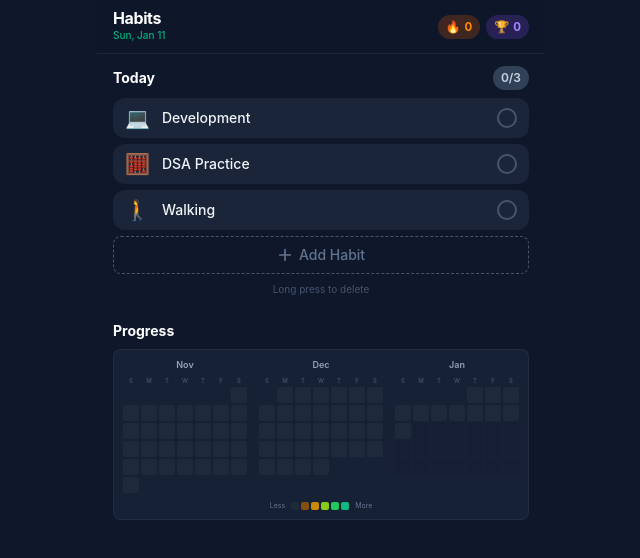
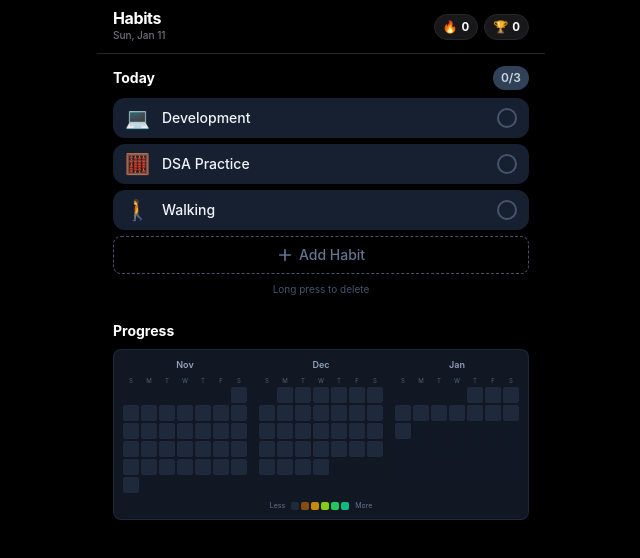
Before and after one commit to amaannn08/HabitTracker, a React (Vite) app: page / in a window 1280 px wide. Shown: the top 558 px of the page, without its empty margins (319-959 px from the left). Built offline with nearby package versions, Linux system fonts and the light colour scheme.

Commit message:
UI refinements and fixes

```diff
--- a/src/App.tsx
+++ b/src/App.tsx
@@ -18,9 +18,9 @@ function App() {
   } = useHabitData();
 
   return (
-    <div className="bg-slate-900 max-w-md mx-auto">
+    <div className="min-h-screen bg-black max-w-md mx-auto">
       <Header date={today} currentStreak={currentStreak} longestStreak={longestStreak} />
-      <main className="pb-2">
+      <main className="pb-6">
         <HabitList
           habits={habits}
           isHabitCompleted={isHabitCompleted}
--- a/src/components/Header/Header.tsx
+++ b/src/components/Header/Header.tsx
@@ -13,25 +13,25 @@ export function Header({ date, currentStreak, longestStreak }: HeaderProps) {
   });
 
   return (
-    <header className="py-2.5 px-4 border-b border-slate-700/40 bg-slate-900/95 backdrop-blur-sm sticky top-0 z-10">
+    <header className="py-2.5 px-4 border-b border-zinc-800 bg-black/95 backdrop-blur-sm sticky top-0 z-10">
       <div className="flex items-center justify-between">
         {/* Left: Title and Date */}
         <div>
           <h1 className="text-base font-bold text-white tracking-tight leading-none">
             Habits
           </h1>
-          <p className="text-[10px] text-emerald-400/80 font-medium mt-0.5">{formattedDate}</p>
+          <p className="text-[10px] text-zinc-500 font-medium mt-0.5">{formattedDate}</p>
         </div>
 
         {/* Right: Streaks - inline pills */}
         <div className="flex gap-1.5">
-          <div className="flex items-center gap-1 bg-orange-500/20 px-2 py-1 rounded-full">
+          <div className="flex items-center gap-1 bg-zinc-900 border border-zinc-800 px-2 py-1 rounded-full">
             <span className="text-xs">🔥</span>
-            <span className="text-xs font-bold text-orange-400 tabular-nums">{currentStreak}</span>
+            <span className="text-xs font-bold text-white tabular-nums">{currentStreak}</span>
           </div>
-          <div className="flex items-center gap-1 bg-violet-500/20 px-2 py-1 rounded-full">
+          <div className="flex items-center gap-1 bg-zinc-900 border border-zinc-800 px-2 py-1 rounded-full">
             <span className="text-xs">🏆</span>
-            <span className="text-xs font-bold text-violet-400 tabular-nums">{longestStreak}</span>
+            <span className="text-xs font-bold text-white tabular-nums">{longestStreak}</span>
           </div>
         </div>
       </div>
--- a/src/index.css
+++ b/src/index.css
@@ -9,21 +9,14 @@
   font-family: 'Inter', -apple-system, BlinkMacSystemFont, 'Segoe UI', Roboto, sans-serif;
 }
 
-html, body, #root {
-  height: 100%;
-  overflow: hidden;
-  background: #0f172a;
-}
-
 body {
   -webkit-font-smoothing: antialiased;
   -moz-osx-font-smoothing: grayscale;
-  margin: 0;
-  padding: 0;
+  background: #000000;
 }
 
 /* Selection color */
 ::selection {
-  background: #10b981;
-  color: #0f172a;
+  background: #d4af37;
+  color: #000000;
 }
```
